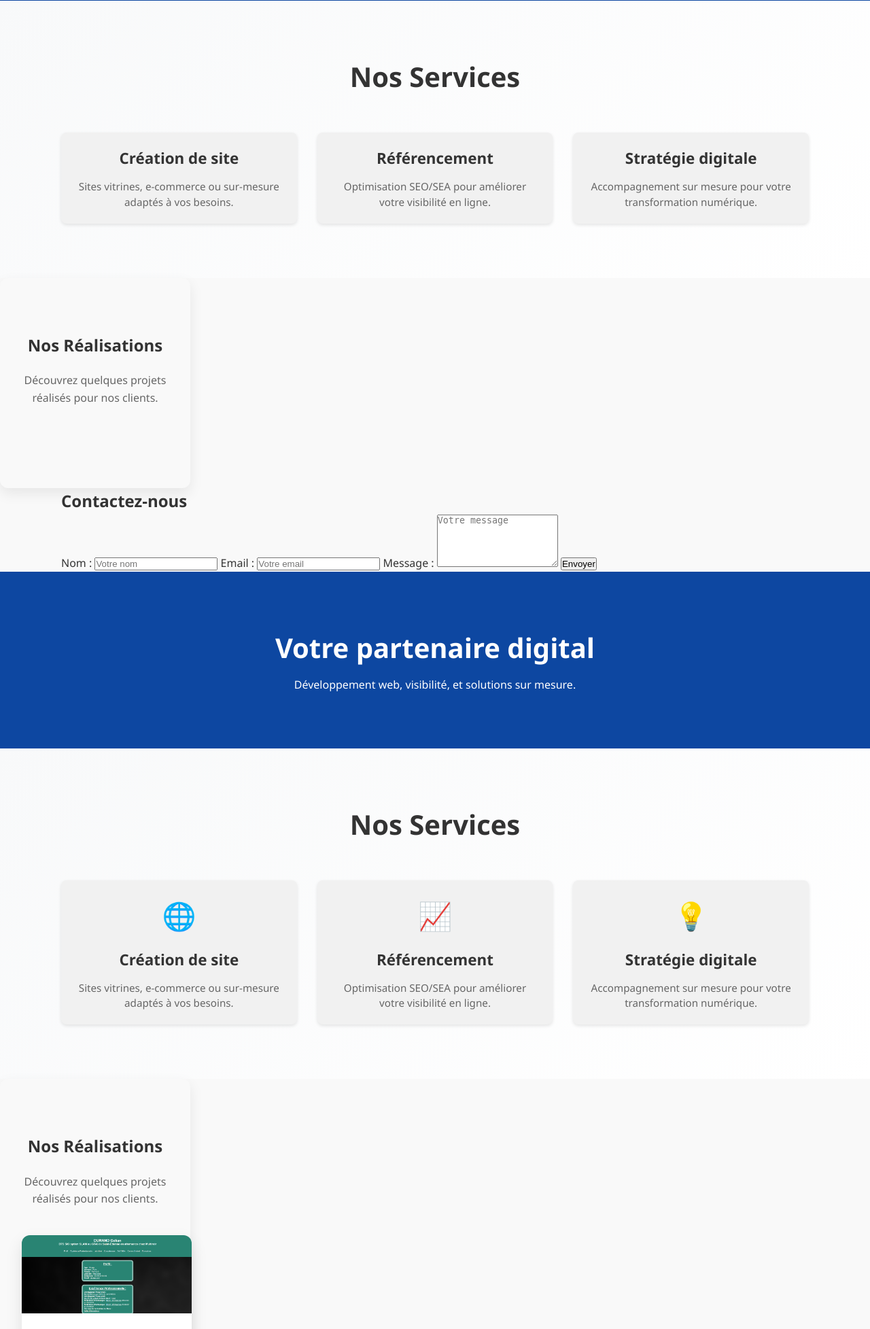
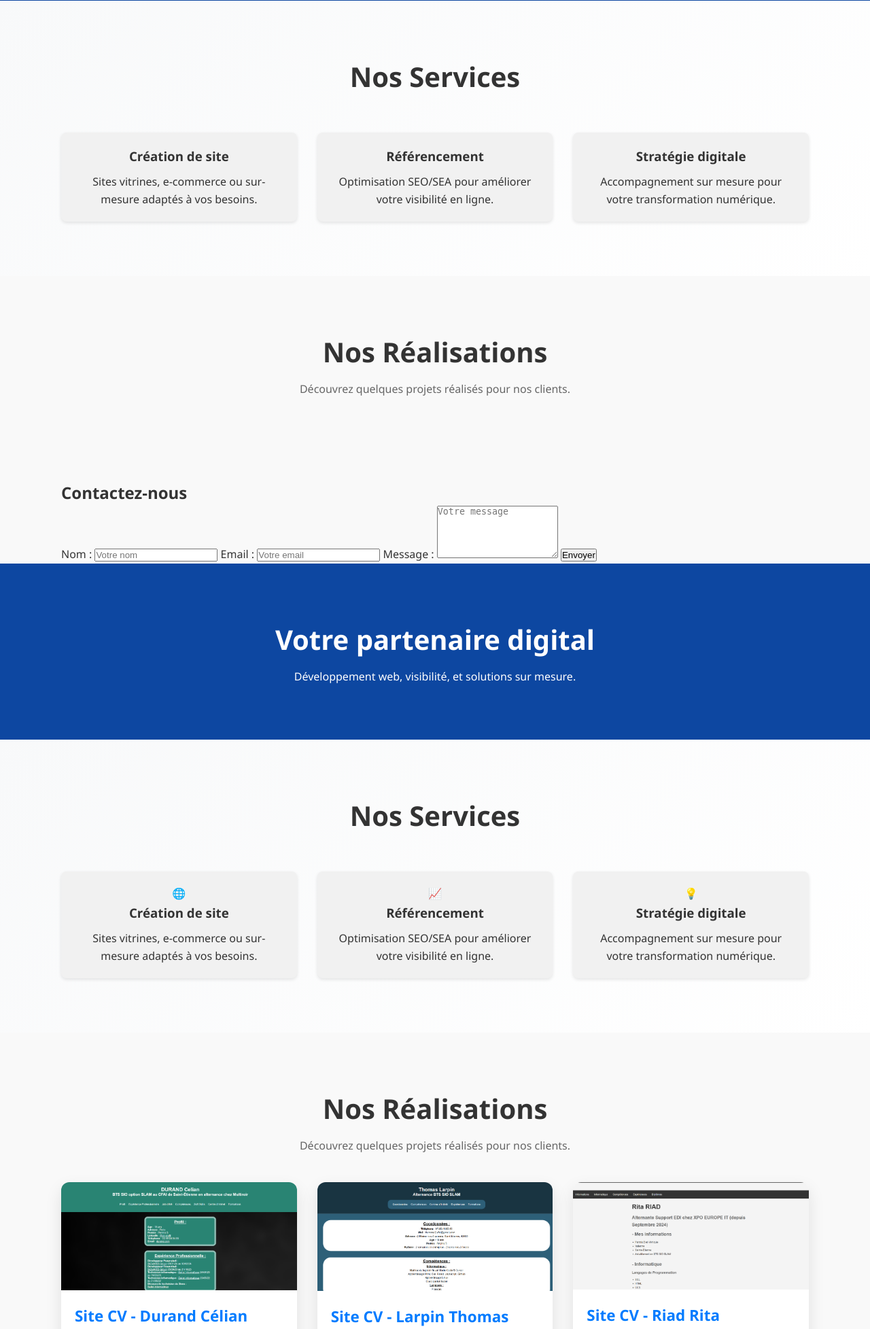
Before and after one commit to skadri42/SRCT, a PHP site: page / in a window 1280 px wide. Shown: the part 602-2557 px from the top of the page at 68% size. Run offline with PHP 8.4, Linux system fonts and the light colour scheme.

Commit message:
Update style.css

```diff
--- a/style.css
+++ b/style.css
@@ -192,43 +192,6 @@ nav ul li a:hover {
   margin-bottom: 10px;
 }
 
-/* Réalisations */
-.realisations {
-  padding: 60px 0;
-  background: #eef2f5;
-  background: #ffffff;
-  padding: 30px 25px;
-  width: 280px;
-  border-radius: 12px;
-  box-shadow: 0 8px 20px rgba(0, 0, 0, 0.08);
-  transition: transform 0.3s ease, box-shadow 0.3s ease;
-  text-align: center;
-}
-
-.service:hover {
-  transform: translateY(-8px);
-  box-shadow: 0 12px 25px rgba(0, 0, 0, 0.12);
-}
-
-.service .icon {
-  font-size: 2.5rem;
-  margin-bottom: 15px;
-  color: #007BFF;
-}
-
-.service h3 {
-  margin-bottom: 12px;
-  font-size: 1.4rem;
-  color: #333;
-}
-
-.service p {
-  color: #666;
-  font-size: 0.95rem;
-  line-height: 1.5;
-}
-
-
 .realisations {
   padding: 80px 20px;
   background: #f9f9f9;
@@ -236,7 +199,58 @@ nav ul li a:hover {
 }
 
 .realisations h2 {
-  margin-bottom: 20px;
+  font-size: 2.5rem;
+  margin-bottom: 10px;
+  color: #333;
+}
+
+.realisations p {
+  margin-bottom: 40px;
+  color: #666;
+  font-size: 1rem;
+}
+
+/* Grille responsive */
+.realisations-grid {
+  display: grid;
+  grid-template-columns: repeat(auto-fit, minmax(250px, 1fr));
+  gap: 30px;
+}
+
+.realisation-card {
+  background: #fff;
+  border-radius: 12px;
+  overflow: hidden;
+  box-shadow: 0 10px 25px rgba(0,0,0,0.1);
+  transition: transform 0.3s ease, box-shadow 0.3s ease;
+  text-align: left;
+}
+
+.realisation-card:hover {
+  transform: translateY(-6px);
+  box-shadow: 0 15px 30px rgba(0,0,0,0.15);
+}
+
+.realisation-card img {
+  width: 100%;
+  display: block;
+  height: auto;
+}
+
+.realisation-content {
+  padding: 20px;
+}
+
+.realisation-content h3 {
+  margin-bottom: 10px;
+  color: #007BFF;
+  font-size: 1.4rem;
+}
+
+.realisation-content p {
+  color: #555;
+  font-size: 0.95rem;
+  line-height: 1.4;
 }
 
 /* Footer */
```
